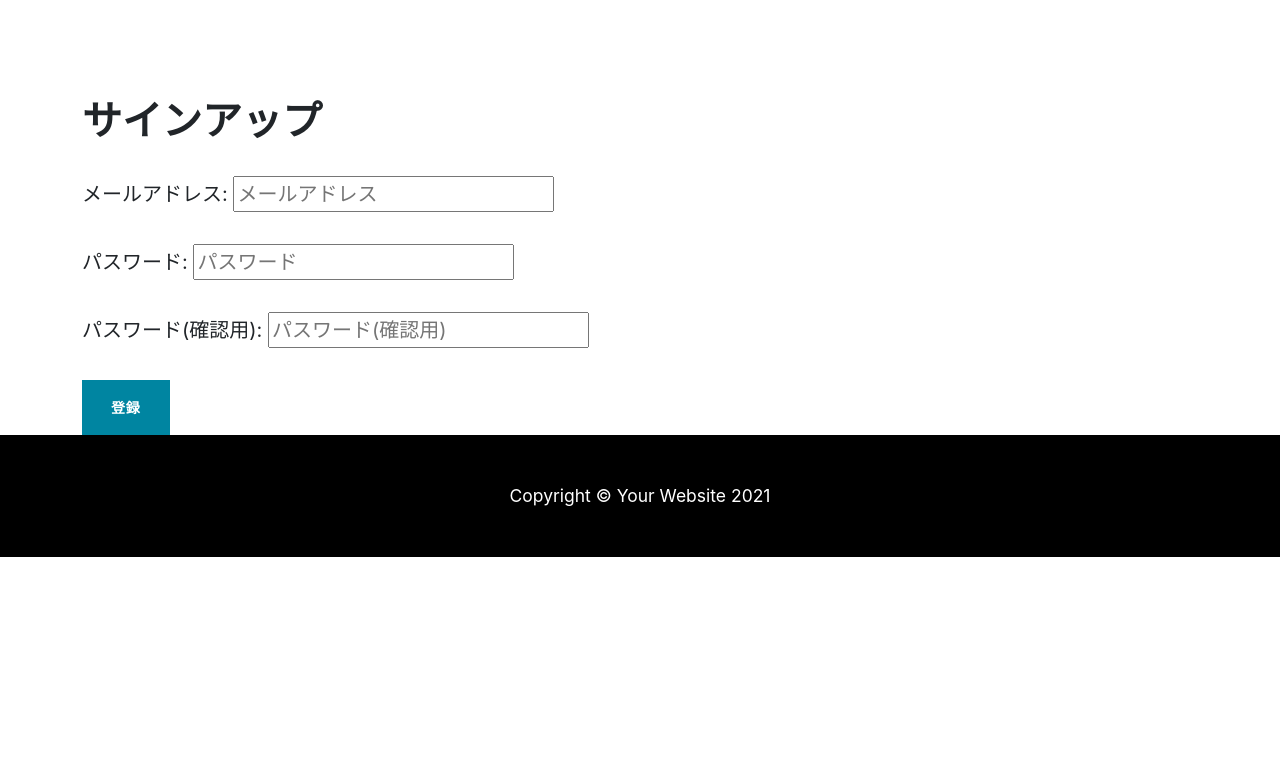
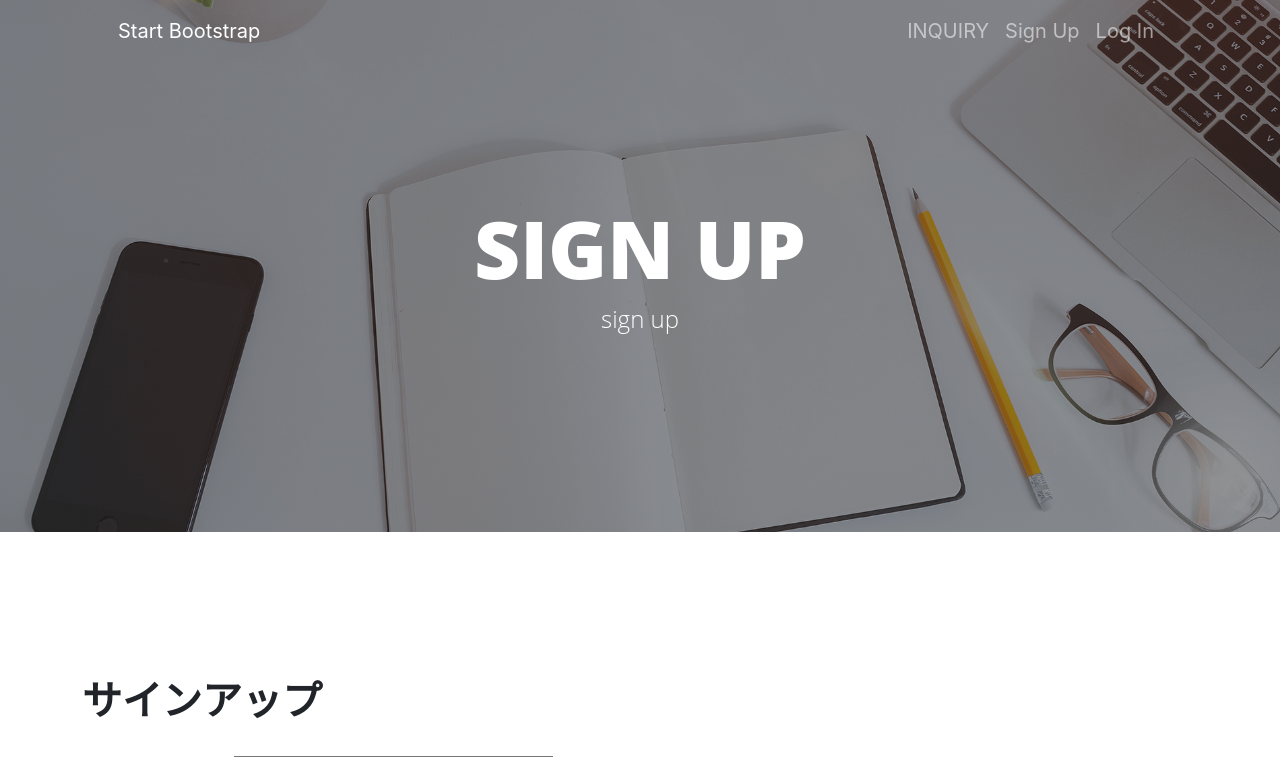
Before and after one commit to rika25fgfg/GroupF, a Django app: page /accounts/signup/ in a window 1280 px wide. Shown: the top 757 px of the page. Before the commit the page ends 557 px from the top, so only its background shows below. Run offline with Django 3.2, Linux system fonts and the light colour scheme; some libraries are stand-ins or nearby versions.

Commit message:
header見えるように変更

```diff
--- a/accounts/templates/account/signup.html
+++ b/accounts/templates/account/signup.html
@@ -1,26 +1,37 @@
 {% extends "account/base.html" %}
 
-{% block title %}サインアップ｜Private Diary{% endblock %}
-
+{% block title %}サインアップ | PrivateDiary{% endblock %}
 {% block active_signup %}active{% endblock %}
-
+{% block header%}
+        <header class="masthead" style="background-image: url('assets/img/home-bg.jpg')">
+            <div class="container position-relative px-4 px-lg-5">
+                <div class="row gx-4 gx-lg-5 justify-content-center">
+                    <div class="col-md-10 col-lg-8 col-xl-7">
+                        <div class="site-heading">
+                            <h1>SIGN UP</h1>
+                            <span class="subheading">sign up</span>
+                        </div>
+                    </div>
+                </div>
+            </div>
+        </header>
+{% endblock %}
 {% block contents %}
 <div class="container">
   <div class="row">
     <div class="my-div-style">
       <h1>サインアップ</h1>
-      <form method="POST" action="{% url 'account_signup' %}">
+      <form method="post" action="{% url 'account_signup' %}">
   {% csrf_token %}
-
   {{ form.as_p }}
-
   {% if redirect_field_value %}
   <input type="hidden" name="{{ redirect_field_name }}" value="{{ redirect_field_value }}" />
   {% endif %}
-
   <button class="btn btn-primary" type="submit">登録</button>
 </form>
 </div>
 </div>
 </div>
+
+
 {% endblock %}
```
Also changed, not shown: accounts/templates/account/login.html (+16 -6 lines), accounts/templates/account/logout.html (+14 -0 lines). Lines whose indentation alone changed are shown as unchanged.
